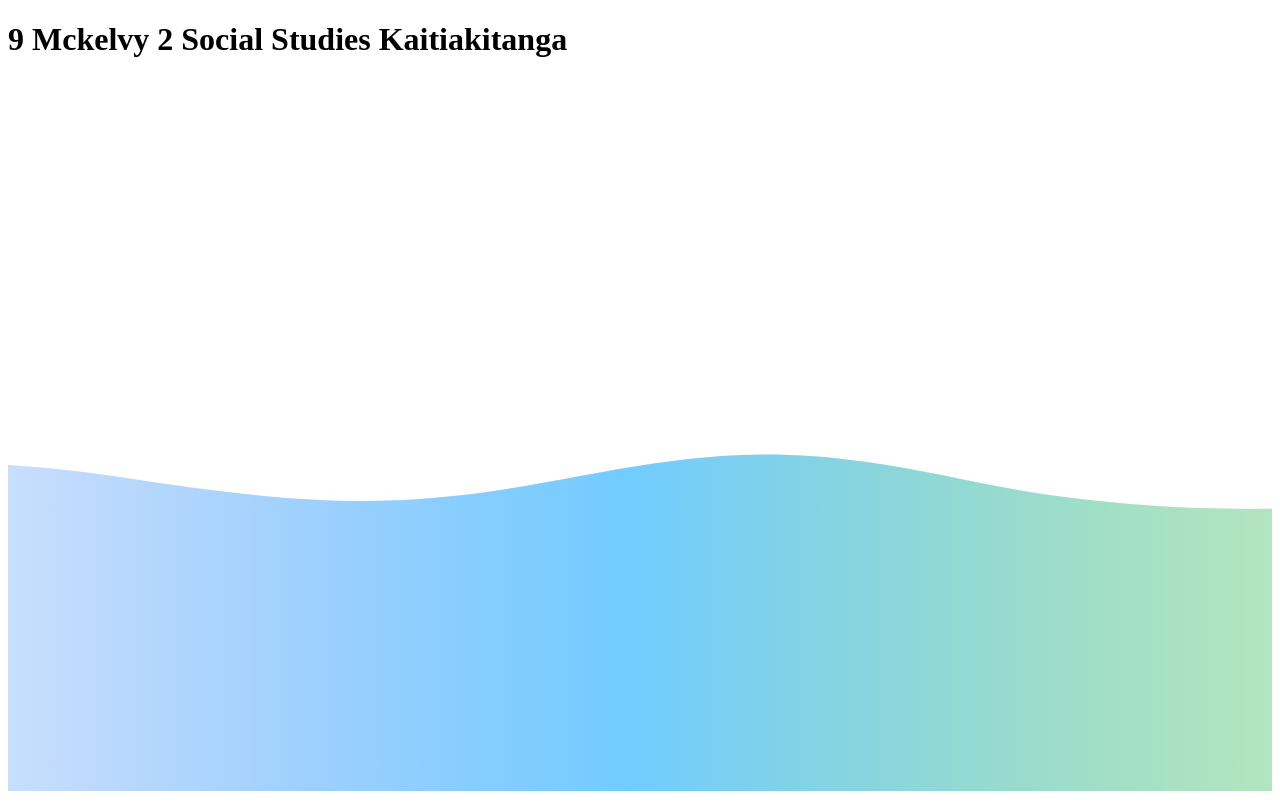
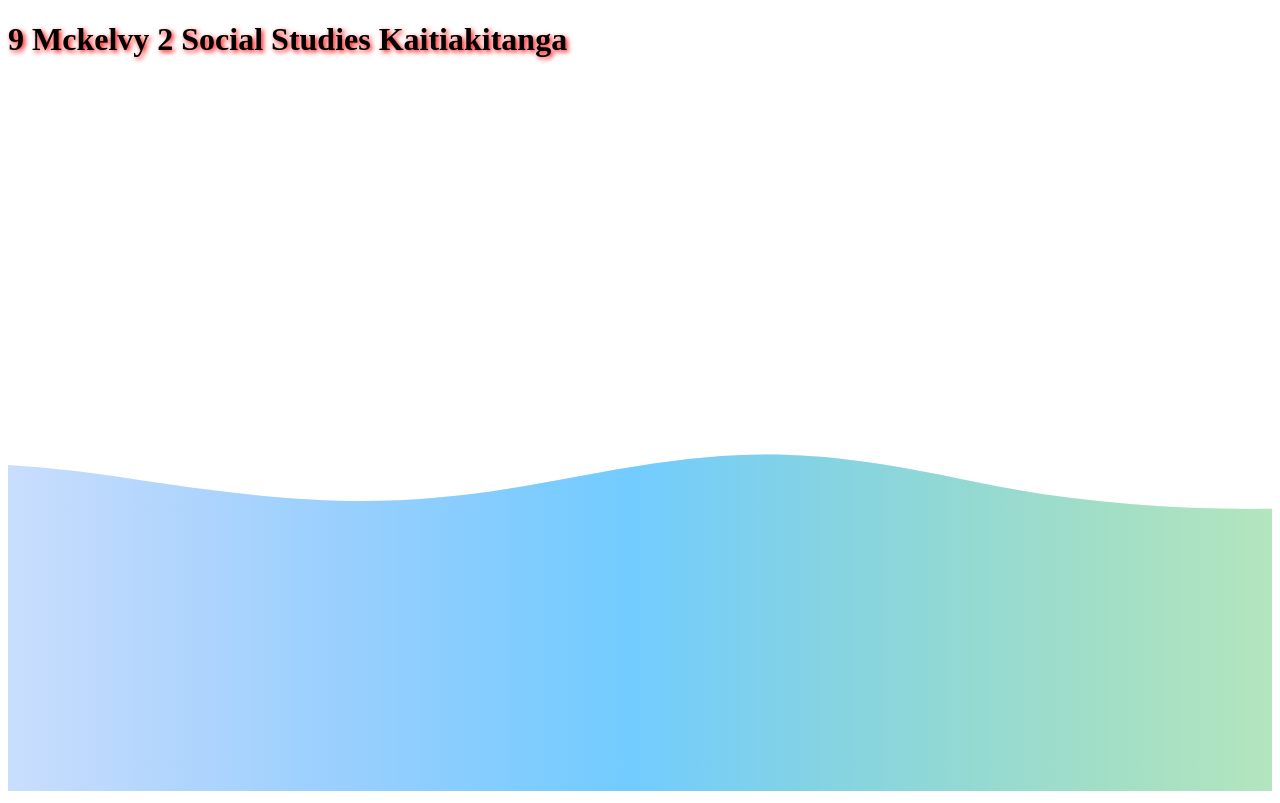
Before and after one commit to Max6217/Max6217.github.io, a plain HTML site: page index.html in a window 1280 px wide. Drawn offline with Linux system fonts and the light colour scheme.

Commit message:
Update index.html

```diff
--- a/index.html
+++ b/index.html
@@ -2,7 +2,12 @@
 
 <html>
 <head>
-  <title> 9Mckelvy2 Website for social studies </title>
+<style>
+h1 {
+  text-shadow: 2px 2px 5px red;
+}
+</style>
+  <title> Mckelvy2 Website for social studies </title>
 	<h1> 9 Mckelvy 2 Social Studies Kaitiakitanga  </h1>
 	<link rel="stylesheet" type="text/css" href="Website.css">
 
```
